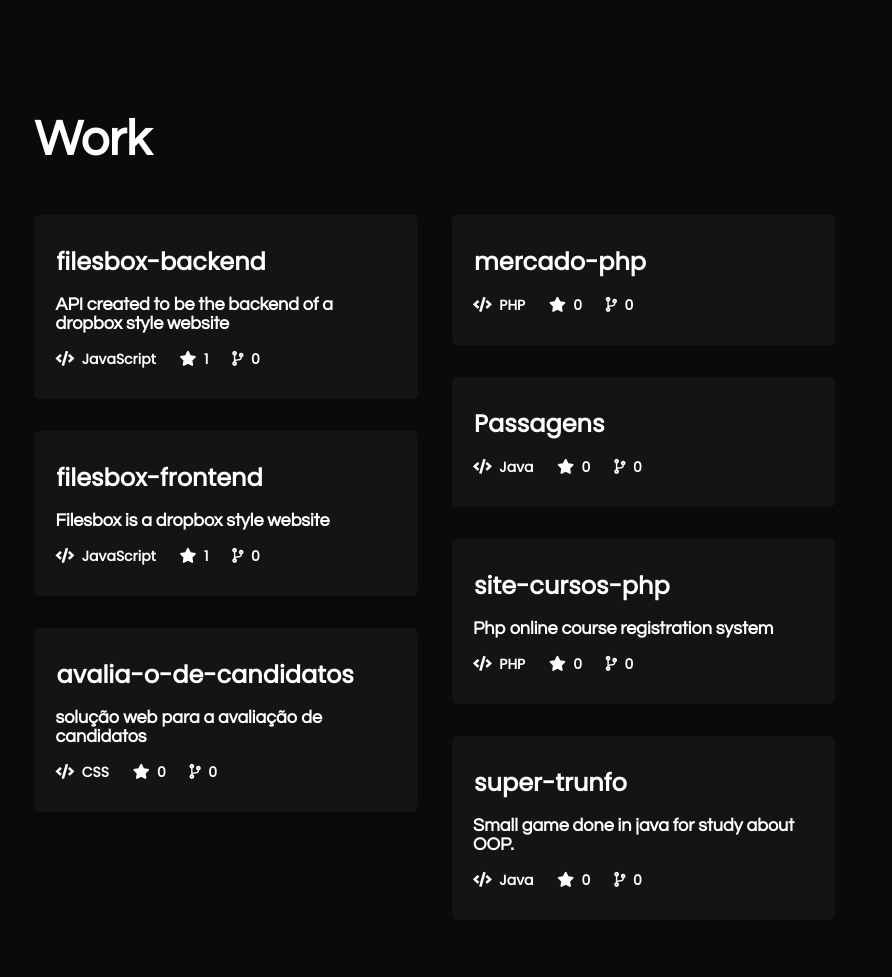
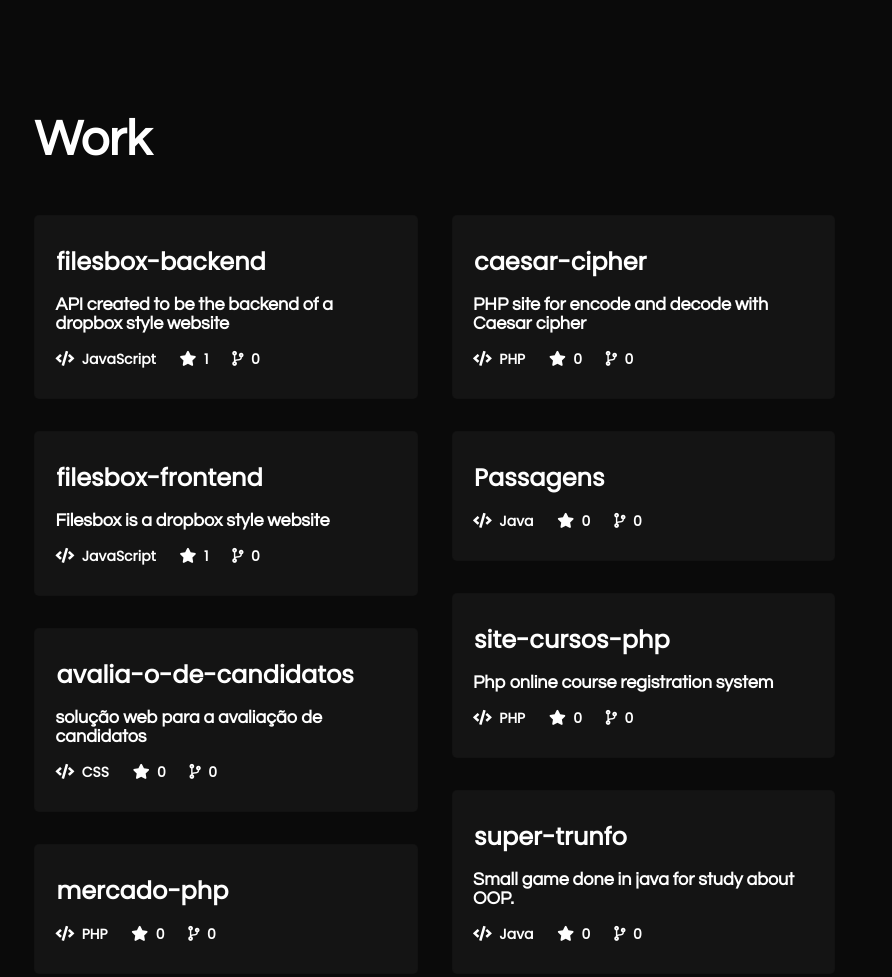
Before and after one commit to carlosedcr/carlosedcr.github.io, a plain HTML site: page index.html in a window 1280 px wide. Shown: the top 977 px of the page, 388-1280 px from the left. Drawn offline with nearby package versions, Linux system fonts and the light colour scheme; no server answers.

Commit message:
Update index.html

```diff
--- a/index.html
+++ b/index.html
@@ -71,6 +71,19 @@
                             <div class="section_title">mercado-php</div>
                             <div class="about_section">
                             <span style="display:none;">undefined</span>
+                            </div>
+                            <div class="bottom_section">
+                                <span style="display:inline-block;"><i class="fas fa-code"></i>&nbsp; PHP</span>
+                                <span><i class="fas fa-star"></i>&nbsp; 0</span>
+                                <span><i class="fas fa-code-branch"></i>&nbsp; 0</span>
+                            </div>
+                        </section>
+                        </a>
+                        <a href="https://github.com/carlosedcr/caesar-cipher" target="_blank">
+                        <section>
+                            <div class="section_title">caesar-cipher</div>
+                            <div class="about_section">
+                            <span style="display:block;">PHP site for encode and decode with Caesar cipher</span>
                             </div>
                             <div class="bottom_section">
                                 <span style="display:inline-block;"><i class="fas fa-code"></i>&nbsp; PHP</span>
```
